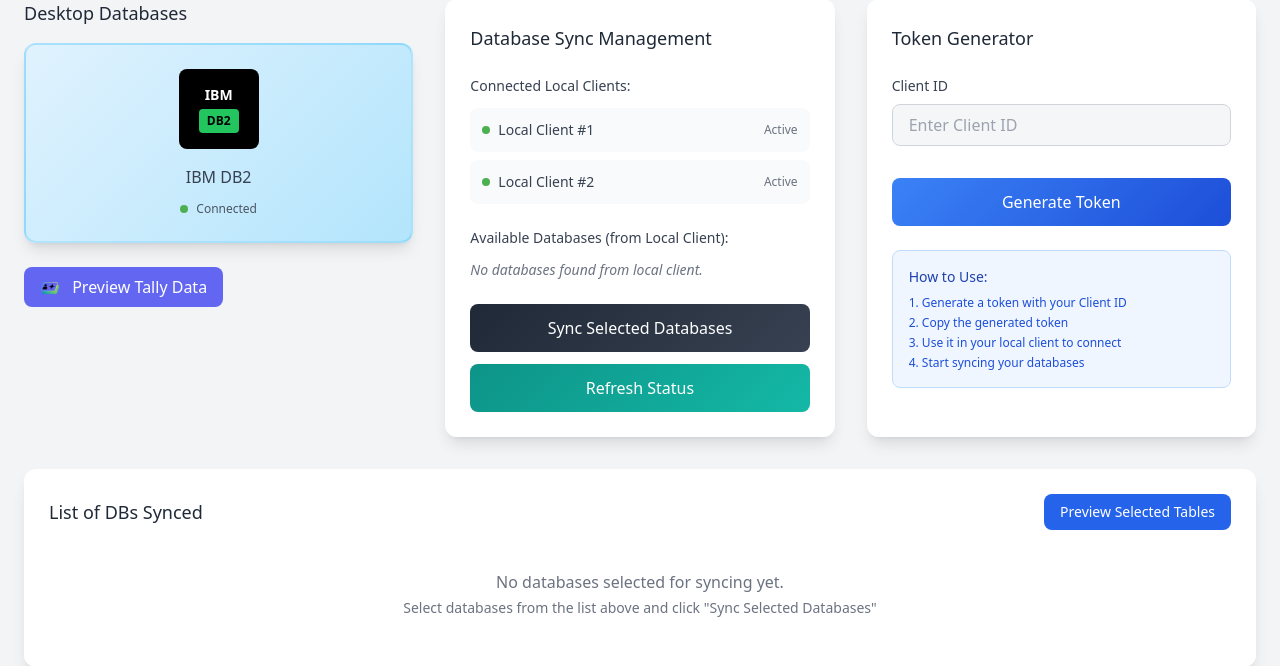
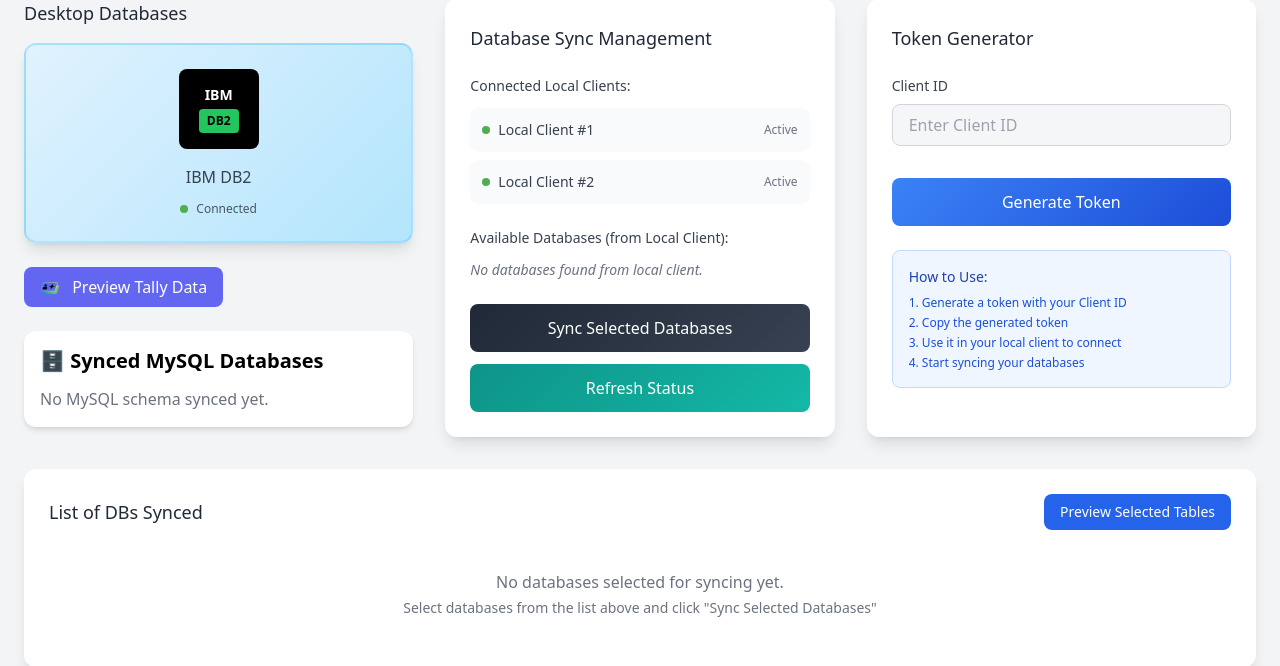
Before and after one commit to chriz-ty/smartcard-cloud, a Flask app: page / in a window 1280 px wide. Shown: the part 97-763 px from the top of the page. Run offline with Flask 3, Linux system fonts and the light colour scheme; some libraries are stand-ins or nearby versions.

Commit message:
Update cloud_dashboard.html

```diff
--- a/templates/cloud_dashboard.html
+++ b/templates/cloud_dashboard.html
@@ -125,6 +125,28 @@
                     <img src="{{ url_for('static', filename='assets/smlogo.png') }}" class="inline w-5 h-5 mr-2" />
                     Preview Tally Data
                 </a>
+                <!-- 🌐 Synced MySQL Databases -->
+                <div class="bg-white shadow-md rounded-xl p-4 my-6">
+                <h2 class="text-xl font-semibold mb-3">🗄️ Synced MySQL Databases</h2>
+                {% if mysql_data %}
+                    {% for db_schema, tables in mysql_data.items() %}
+                    <div class="border-b py-2">
+                        <h3 class="font-bold text-blue-600">{{ db_schema }}</h3>
+                        <ul class="list-disc ml-6 text-sm">
+                        {% for table, columns in tables.items() %}
+                            <li>
+                            <strong>{{ table }}</strong> —
+                            {{ columns | length }} columns
+                            <!-- You can add a preview link here -->
+                            </li>
+                        {% endfor %}
+                        </ul>
+                    </div>
+                    {% endfor %}
+                {% else %}
+                    <p class="text-gray-500">No MySQL schema synced yet.</p>
+                {% endif %}
+                </div>
 
             </div>
 
```
